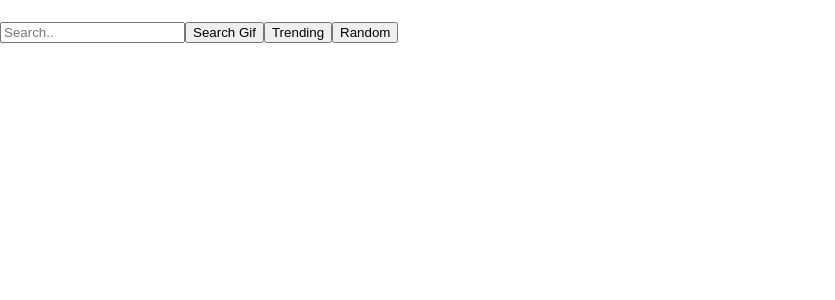
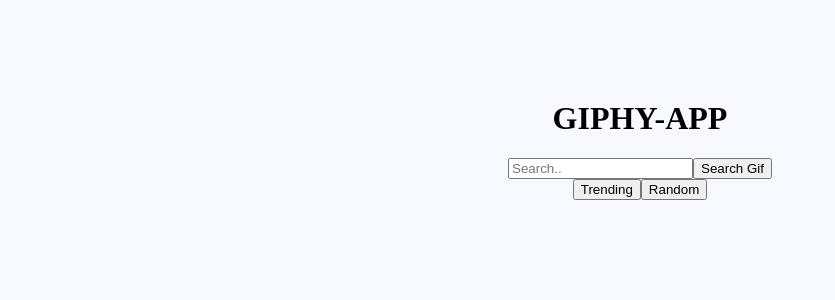
Before and after one commit to WHuang-dot/Assignment7, a React (Create React App) app: page / in a window 1280 px wide. Shown: the top 300 px of the page, without its empty margins (0-835 px from the left). Built offline with nearby package versions, Linux system fonts and the light colour scheme.

Commit message:
added more styles

```diff
--- a/public/index.html
+++ b/public/index.html
@@ -27,17 +27,6 @@
     <title>React App</title>
   </head>
   <body>
-    <noscript>You need to enable JavaScript to run this app.</noscript>
     <div id="root"></div>
-    <!--
-      This HTML file is a template.
-      If you open it directly in the browser, you will see an empty page.
-
-      You can add webfonts, meta tags, or analytics to this file.
-      The build step will place the bundled scripts into the <body> tag.
-
-      To begin the development, run `npm start` or `yarn start`.
-      To create a production bundle, use `npm run build` or `yarn build`.
-    -->
   </body>
 </html>
--- a/src/components/App.js
+++ b/src/components/App.js
@@ -8,10 +8,10 @@
   const [gif,setGif] = useState([])
 
   return (
-    <>
+    <div>
     <SearchField data = {gif.data} setData = {setGif}/>
     <Gif data = {gif.data} setData = {setGif}/>
-    </>
+    </div>
   )
 }
 
--- a/src/components/Gif.css
+++ b/src/components/Gif.css
@@ -6,5 +6,7 @@
 }
 
 .gifs{
+    height: 100%;
+    width: 100%;
     text-align: center;
 }
--- a/src/components/Gif.js
+++ b/src/components/Gif.js
@@ -4,10 +4,13 @@
 
 
 export default function Gif(props) {
+    console.log(props.data)
     return (
         <div className='gifs'>
             {props.data && Array.isArray(props.data) && props.data.map(item => {
-                return <img className='multi' src= {item.images.original.url}/>
+                return(
+                <img className='multi' src= {item.images.original.url}></img>
+                )
             })}
             {props.data && !Array.isArray(props.data) && <img className='single' src= {props.data.images.original.url}/> }
         </div>
--- /dev/null
+++ b/src/components/SearchField.css
@@ -0,0 +1,4 @@
+.search{
+    text-align: center;
+    margin: 100px 0px 100px 0px;
+}
--- a/src/components/SearchField.js
+++ b/src/components/SearchField.js
@@ -1,6 +1,7 @@
 import axios from 'axios'
 import React, {useState} from 'react'
 import Gif from './Gif'
+import './SearchField.css'
 
 const SearchField = (props) => {
 
@@ -37,10 +38,11 @@
 
      return(
         <>
-        <div>
-        <h1>{keyword}</h1>
+        <div className='search'>
+        <h1>GIPHY-APP</h1>
         <input onChange={getKeyword} type="text" placeholder="Search.."></input>
         <button onClick={searchGif}>Search Gif</button>
+        <br></br>
         <button onClick={searchTrendingGif}>Trending</button>
         <button onClick={randomGif}>Random</button>
         </div>
--- a/src/index.css
+++ b/src/index.css
@@ -1,13 +1,4 @@
 body {
   margin: 0;
-  font-family: -apple-system, BlinkMacSystemFont, 'Segoe UI', 'Roboto', 'Oxygen',
-    'Ubuntu', 'Cantarell', 'Fira Sans', 'Droid Sans', 'Helvetica Neue',
-    sans-serif;
-  -webkit-font-smoothing: antialiased;
-  -moz-osx-font-smoothing: grayscale;
+  background-color:ghostwhite;
 }
-
-code {
-  font-family: source-code-pro, Menlo, Monaco, Consolas, 'Courier New',
-    monospace;
-}
```
Also changed, not shown: src/images/cool-background.png (added).
